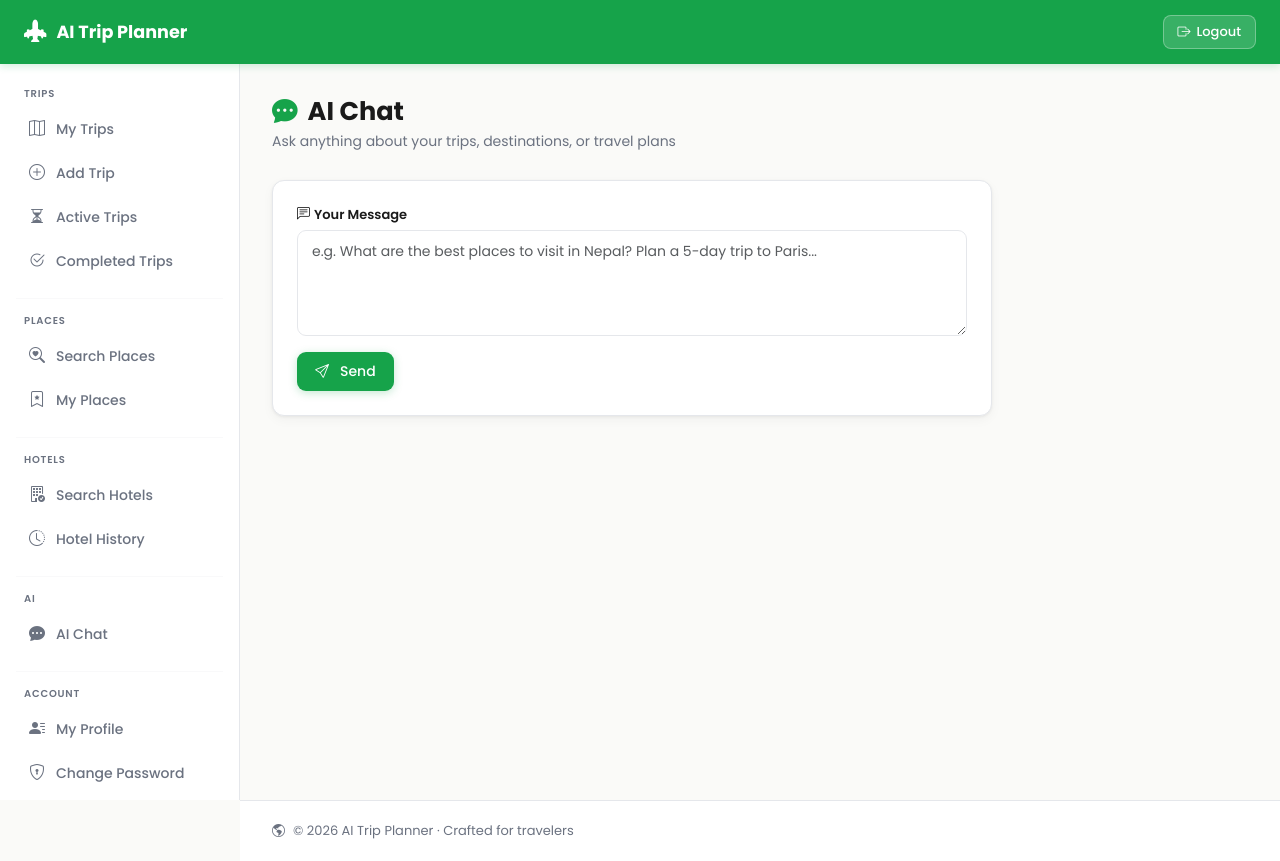
After one commit to Aanniiz123/ai-trip, a Django app: template frontend/templates/chat/chat.html in a window 1280 px wide. The commit adds this page. Run offline with Django 5.2, Linux system fonts and the light colour scheme; the template is opened without the code that fills it, so the values that code supplies are empty.

Commit message:
Add the chat

```diff
--- a/backend/requirements.txt
+++ b/backend/requirements.txt
@@ -8,3 +8,4 @@ pydantic-settings
 alembic
 httpx
 requests
+groq
--- a/backend/src/app.py
+++ b/backend/src/app.py
@@ -5,6 +5,7 @@ from src.modules.trips import router as trips_module
 from src.modules.places import router as places_module
 from src.modules.users import router as users_module
 from src.modules.hotels.router import router as hotels_router
+from src.modules.chat.router import router as chat_router
 
 app = FastAPI(title="Trip Planner API")
 
@@ -15,3 +16,4 @@ app.include_router(trips_module.router, prefix="/v2")
 app.include_router(places_module.router, prefix="/v2")
 app.include_router(users_module.router, prefix="/v2")
 app.include_router(hotels_router, prefix="/v2")
+app.include_router(chat_router, prefix="/v2")
--- a/backend/src/config.py
+++ b/backend/src/config.py
@@ -11,6 +11,8 @@ class Setting(BaseSettings):
     GEOCODE_URL : str
     PLACES_URL : str
 
+    CHAT_API :  str
+
     class Config:
         env_file = '.env'
 
--- a/backend/src/modules/hotels/router.py
+++ b/backend/src/modules/hotels/router.py
@@ -1,4 +1,4 @@
-from fastapi import APIRouter, Depends, HTTPException
+from fastapi import APIRouter, Depends
 from src.modules.hotels.schemas import HotelsSearchRequest, HotelsResult, HotelHistoryRead
 from src.modules.hotels.service import hotels_service
 from typing import List
--- /dev/null
+++ b/frontend/apps/chat/apps.py
@@ -0,0 +1,6 @@
+from django.apps import AppConfig
+
+
+class ChatConfig(AppConfig):
+    default_auto_field = "django.db.models.BigAutoField"
+    name = "apps.chat"
--- /dev/null
+++ b/frontend/apps/chat/urls.py
@@ -0,0 +1,6 @@
+from django.urls import path
+from . import views
+
+urlpatterns = [
+    path("", views.chat, name="chat"),
+]
--- a/frontend/config/settings.py
+++ b/frontend/config/settings.py
@@ -43,6 +43,7 @@ INSTALLED_APPS = [
     'apps.authentication.apps.AuthenticationConfig',
     'apps.hotels.apps.HotelsConfig',
     'apps.places.apps.PlacesConfig',
+    'apps.chat.apps.ChatConfig',
 ]
 
 MIDDLEWARE = [
--- a/frontend/config/urls.py
+++ b/frontend/config/urls.py
@@ -23,4 +23,5 @@ urlpatterns = [
     path("auth/", include("apps.authentication.urls")),
     path("hotels/", include("apps.hotels.urls")),
     path("places/", include("apps.places.urls")),
+    path("chat/", include("apps.chat.urls")),
 ]
--- /dev/null
+++ b/frontend/templates/chat/chat.html
@@ -0,0 +1,58 @@
+{% extends "dashboard/base.html" %}
+
+{% block title %}AI Chat | Trip Planner{% endblock %}
+
+{% block content %}
+
+<div class="page-header">
+    <div>
+        <h1 class="page-title">
+            <i class="bi bi-chat-dots-fill"></i> AI Chat
+        </h1>
+        <p class="page-subtitle">Ask anything about your trips, destinations, or travel plans</p>
+    </div>
+</div>
+
+{% if error %}
+<div class="alert alert-danger"><i class="bi bi-exclamation-triangle me-2"></i>{{ error }}</div>
+{% endif %}
+
+{% if user_message and response_text %}
+<div class="card mb-4">
+    <div class="card-body">
+        <div class="mb-3">
+            <div class="text-muted small mb-1"><i class="bi bi-person-fill me-1"></i>You</div>
+            <div class="p-3 rounded" style="background: #f0f4ff; border-left: 4px solid #4f46e5;">
+                {{ user_message }}
+            </div>
+        </div>
+        <div>
+            <div class="text-muted small mb-1"><i class="bi bi-stars me-1"></i>AI Assistant</div>
+            <div class="p-3 rounded" style="background: #f8f9fa; border-left: 4px solid #10b981;">
+                {{ response_text|linebreaksbr }}
+            </div>
+        </div>
+    </div>
+</div>
+{% endif %}
+
+<div class="card form-card">
+    <div class="card-body">
+        <form method="post">
+            {% csrf_token %}
+            <div class="mb-3">
+                <label class="form-label fw-semibold">
+                    <i class="bi bi-chat-left-text me-1"></i>Your Message
+                </label>
+                <textarea name="message" class="form-control" rows="4"
+                          placeholder="e.g. What are the best places to visit in Nepal? Plan a 5-day trip to Paris..."
+                          required>{{ user_message }}</textarea>
+            </div>
+            <button type="submit" class="btn btn-primary">
+                <i class="bi bi-send me-1"></i> Send
+            </button>
+        </form>
+    </div>
+</div>
+
+{% endblock %}
--- a/frontend/templates/dashboard/base.html
+++ b/frontend/templates/dashboard/base.html
@@ -82,6 +82,13 @@
         </a>
 
         <hr>
+        <h4>AI</h4>
+        <a href="{% url 'chat' %}">
+            <i class="bi bi-chat-dots-fill"></i>
+            AI Chat
+        </a>
+
+        <hr>
         <h4>Account</h4>
         <a href="{% url 'profile' %}">
             <i class="bi bi-person-lines-fill"></i>
```
Also changed, not shown: backend/src/modules/chat/router.py (added, +35 -0 lines), backend/src/modules/chat/schemas.py (added, +9 -0 lines), backend/src/modules/chat/service.py (added, +32 -0 lines), frontend/apps/chat/views.py (added, +57 -0 lines), frontend/apps/chat/__init__.py (added), frontend/apps/chat/migrations/__init__.py (added).
